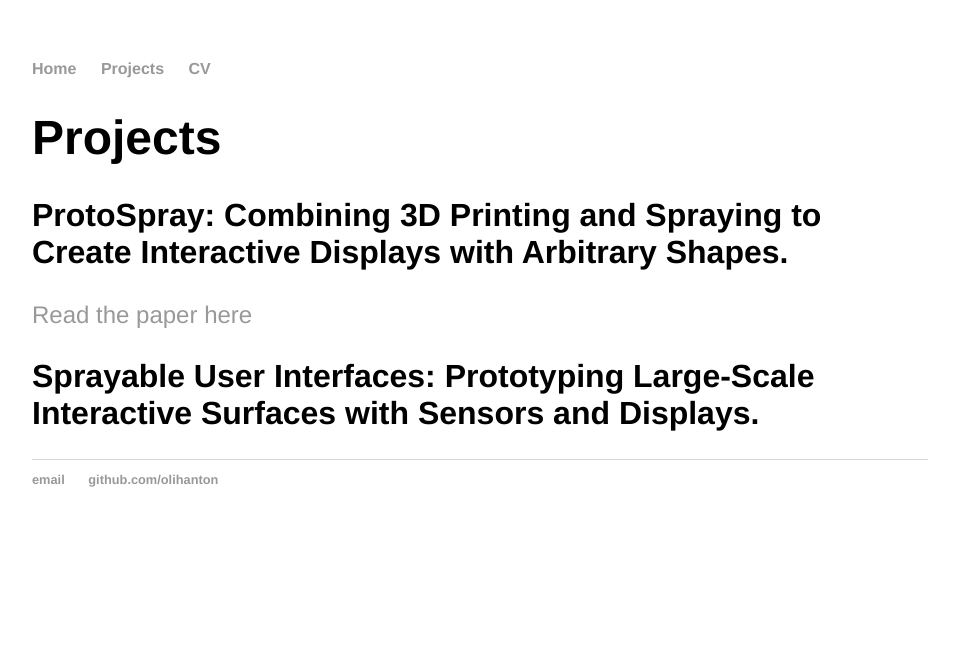
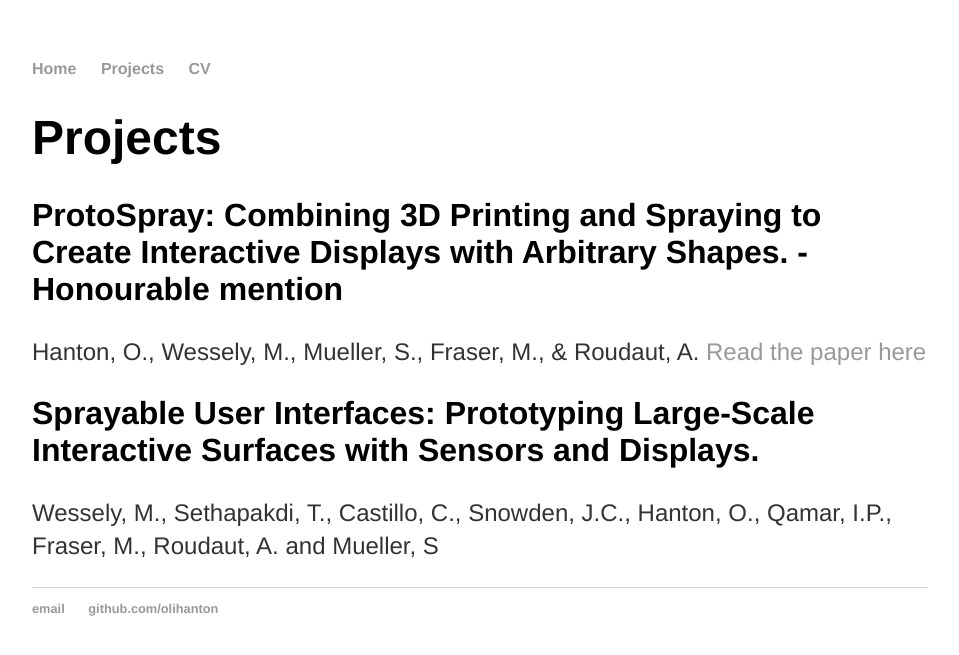
Before and after one commit to olihanton/olihanton.github.io, a Jekyll site: the page built from projects.html, in a window 1280 px wide. Shown: the top 655 px of the page, without its empty margins (160-1119 px from the left). Built offline with Jekyll 4.4.1, drawn with Linux system fonts in a browser that asks for light colours.

Commit message:
Update projects.html

```diff
--- a/projects.html
+++ b/projects.html
@@ -4,8 +4,8 @@ title: Projects
 ---
 <div class="blurb">
 	<h1>Projects</h1>
-	<h2> ProtoSpray: Combining 3D Printing and Spraying to Create Interactive Displays with Arbitrary Shapes. </h2>
-	<p>
+	<h2> ProtoSpray: Combining 3D Printing and Spraying to Create Interactive Displays with Arbitrary Shapes. - Honourable mention </h2>
+	<p> Hanton, O., Wessely, M., Mueller, S., Fraser, M., & Roudaut, A.
 
 	<!--The paper itself: -->
 
@@ -16,4 +16,6 @@ title: Projects
 	</p>
 
 	<h2> Sprayable User Interfaces: Prototyping Large-Scale Interactive Surfaces with Sensors and Displays. </h2>
+	<p> Wessely, M., Sethapakdi, T., Castillo, C., Snowden, J.C., Hanton, O., Qamar, I.P., Fraser, M., Roudaut, A. and Mueller, S
+	</p>
 </div><!-- /.blurb -->
```
